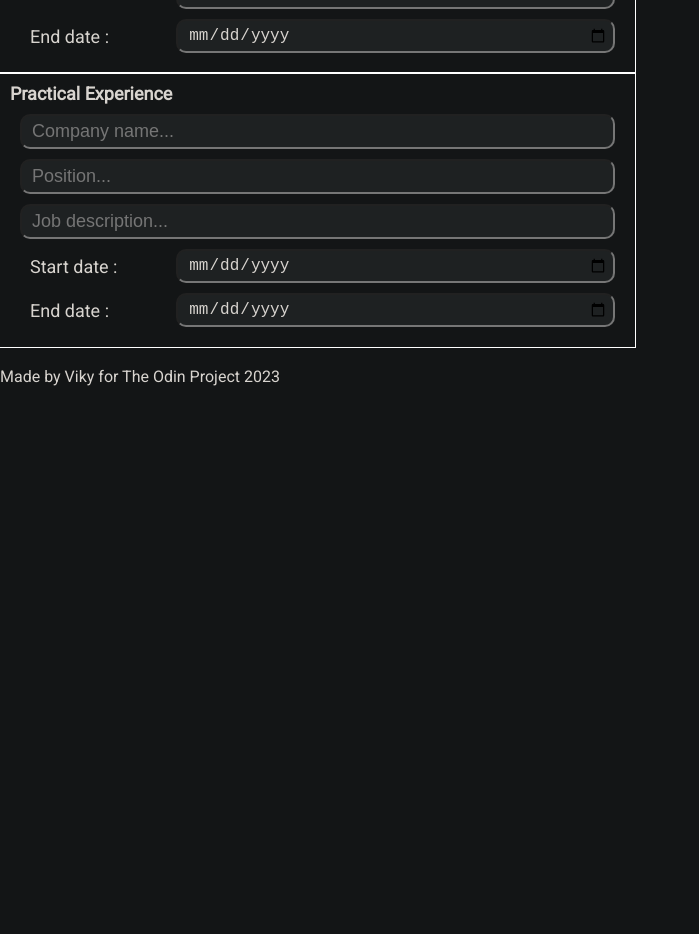
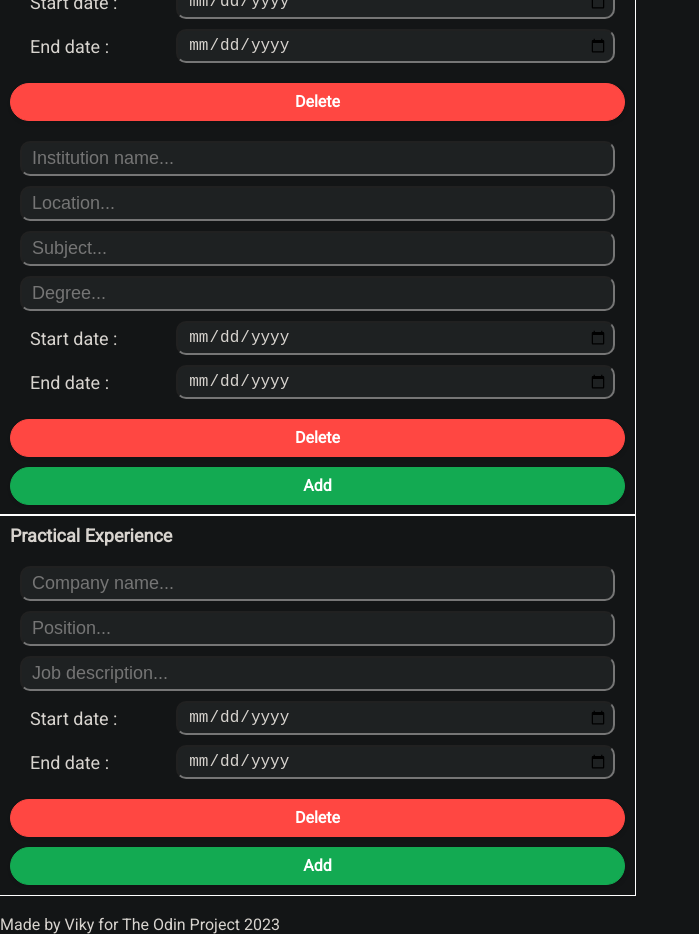
Before and after one commit to vikyw89/CVApplication, a React (Vite) app in the folder cv-app/: page / in a window 1280 px wide. Shown: the part 580-1514 px from the top of the page, without its empty margins (0-699 px from the left). Before the commit the page ends 966 px from the top, so only its background shows below. Built offline with nearby package versions, Linux system fonts and the light colour scheme.

Commit message:
checkpoint

```diff
--- a/cv-app/src/components/EducationalExperience.jsx
+++ b/cv-app/src/components/EducationalExperience.jsx
@@ -1,5 +1,6 @@
 import React from "react";
 import styles from './EducationalExperience.module.css'
+import { EducationalExperienceCard } from "./EducationalExperienceCard";
 
 const EducationalExperience = () => {
     return (
@@ -7,20 +8,9 @@ const EducationalExperience = () => {
             <div className={styles.title}>
                 Educational Experience
             </div>
-            <form className={styles.form}>
-                <input id="institutionName" name="institutionName" placeholder="Institution name..."/>
-                <input id="location" name="location" placeholder="Location..."/>
-                <input id="subject" name="subject" placeholder="Subject..."/>
-                <input id="degree" name="degree" placeholder="Degree..."/>
-                <div className={styles.subform}>
-                    <label htmlFor="eduStartDate">Start date :</label>
-                    <input id="eduStartDate" name="startDate" type="date" placeholder="Start date..."/>
-                </div>
-                <div className={styles.subform}>
-                    <label htmlFor="eduEndDate">End date :</label>
-                    <input id="eduEndDate" name="endDate" type="date" placeholder="End date..."/>
-                </div>
-            </form>
+            <EducationalExperienceCard/>
+            <EducationalExperienceCard/>
+            <button type="button" className={styles.add}>Add</button>
         </div>
     )
 }
--- a/cv-app/src/components/EducationalExperience.module.css
+++ b/cv-app/src/components/EducationalExperience.module.css
@@ -1,6 +1,9 @@
 .container {
     outline: 1px solid white;
     padding: 10px;
+    display: flex;
+    flex-direction: column;
+    gap:10px;
 }
 
 .title {
@@ -8,39 +11,40 @@
     font-weight: bold;
 }
 
-.form {
-    padding: 10px;
-    display: flex;
-    flex-direction: column;
-    gap:10px;
+.add {
+  width: 100%;
+  align-self: center;
+  background: #13aa52;
+  border: 1px solid #13aa52;
+  border-radius: 20px;
+  box-shadow: rgba(0, 0, 0, 0.1) 1px 2px 4px;
+  box-sizing: border-box;
+  color: #FFFFFF;
+  cursor: pointer;
+  display: inline-block;
+  font-family: nunito,roboto,proxima-nova,"proxima nova",sans-serif;
+  font-size: 16px;
+  font-weight: 800;
+  line-height: 16px;
+  min-height: 20px;
+  outline: 0;
+  padding: 10px;
+  text-align: center;
+  text-rendering: geometricprecision;
+  text-transform: none;
+  user-select: none;
+  -webkit-user-select: none;
+  touch-action: manipulation;
+  vertical-align: middle;
 }
 
-.subform {
-    display: grid;
-    grid-template-columns: 1fr 3fr;
-    gap:10px;
+.add:hover,
+.add:active {
+  background-color: initial;
+  background-position: 0 0;
+  color: #13aa52;
 }
 
-input {
-    background-color: var(--field-bg-color);
-    color: var(--darkreader-neutral-text);
-    width: 100%;
-    font-size: large;
-    border-radius: 10px;
-    padding: 5px;
-    padding-left: 10px;
+.add:active {
+  opacity: .5;
 }
-
-.subform>label {
-    color: var(--darkreader-neutral-text);
-    width: 100%;
-    font-size: large;
-    border-radius: 10px;
-    padding: 5px;
-    padding-left: 10px;
-    align-self: center;
-}
-
-*:focus {
-    outline: none;
-}
--- /dev/null
+++ b/cv-app/src/components/EducationalExperienceCard.jsx
@@ -0,0 +1,26 @@
+import React from "react";
+import styles from './EducationalExperienceCard.module.css'
+
+const EducationalExperienceCard = () => {
+    return (
+        <div className={styles.container}>
+            <form className={styles.form}>
+                <input id="institutionName" name="institutionName" placeholder="Institution name..."/>
+                <input id="location" name="location" placeholder="Location..."/>
+                <input id="subject" name="subject" placeholder="Subject..."/>
+                <input id="degree" name="degree" placeholder="Degree..."/>
+                <div className={styles.subform}>
+                    <label htmlFor="eduStartDate">Start date :</label>
+                    <input id="eduStartDate" name="startDate" type="date" placeholder="Start date..."/>
+                </div>
+                <div className={styles.subform}>
+                    <label htmlFor="eduEndDate">End date :</label>
+                    <input id="eduEndDate" name="endDate" type="date" placeholder="End date..."/>
+                </div>
+            </form>
+            <button type="button" className={styles.delete}>Delete</button>
+        </div>
+    )
+}
+
+export { EducationalExperienceCard }
--- /dev/null
+++ b/cv-app/src/components/EducationalExperienceCard.module.css
@@ -0,0 +1,80 @@
+.container {
+    display: flex;
+    flex-direction: column;
+    gap: 10px;
+}
+
+.form {
+    padding: 10px;
+    display: flex;
+    flex-direction: column;
+    gap:10px;
+}
+
+.subform {
+    display: grid;
+    grid-template-columns: 1fr 3fr;
+    gap:10px;
+}
+
+input {
+    background-color: var(--field-bg-color);
+    color: var(--darkreader-neutral-text);
+    width: 100%;
+    font-size: large;
+    border-radius: 10px;
+    padding: 5px;
+    padding-left: 10px;
+}
+
+.subform>label {
+    color: var(--darkreader-neutral-text);
+    width: 100%;
+    font-size: large;
+    border-radius: 10px;
+    padding: 5px;
+    padding-left: 10px;
+    align-self: center;
+}
+
+*:focus {
+    outline: none;
+}
+
+.delete {
+    width: 100%;
+    align-self: center;
+    background: #FF4742;
+    border: 1px solid #FF4742;
+    border-radius: 20px;
+    box-shadow: rgba(0, 0, 0, 0.1) 1px 2px 4px;
+    box-sizing: border-box;
+    color: #FFFFFF;
+    cursor: pointer;
+    display: inline-block;
+    font-family: nunito,roboto,proxima-nova,"proxima nova",sans-serif;
+    font-size: 16px;
+    font-weight: 800;
+    line-height: 16px;
+    min-height: 20px;
+    outline: 0;
+    padding: 10px;
+    text-align: center;
+    text-rendering: geometricprecision;
+    text-transform: none;
+    user-select: none;
+    -webkit-user-select: none;
+    touch-action: manipulation;
+    vertical-align: middle;
+}
+
+.delete:hover,
+.delete:active {
+    background-color: initial;
+    background-position: 0 0;
+    color: #FF4742;
+}
+
+.delete:active {
+    opacity: .5;
+}
--- a/cv-app/src/components/ExperienceCard.module.css
+++ /dev/null
@@ -1,8 +0,0 @@
-.container {
-    outline: 1px solid white;
-    padding: 10px;
-}
-
-input {
-    width: 100%;
-}
--- a/cv-app/src/components/PracticalExperience.jsx
+++ b/cv-app/src/components/PracticalExperience.jsx
@@ -1,5 +1,6 @@
 import React from "react";
 import styles from './PracticalExperience.module.css'
+import { PracticalExperienceCard } from "./PracticalExperienceCard";
 
 const PracticalExperience = () => {
     return (
@@ -7,19 +8,8 @@ const PracticalExperience = () => {
             <div className={styles.title}>
                 Practical Experience
             </div>
-            <form className={styles.form}>
-                <input id="companyName" name="companyName" placeholder="Company name..."/>
-                <input id="position" name="position" placeholder="Position..."/>
-                <input id="jobDescription" name="jobDescription" placeholder="Job description..."/>
-                <div className={styles.subform}>
-                    <label htmlFor="pStartDate">Start date :</label>
-                    <input id="pStartDate" name="startDate" type="date" placeholder="Start date..."/>
-                </div>
-                <div className={styles.subform}>
-                    <label htmlFor="pEndDate">End date :</label>
-                    <input id="pEndDate" name="endDate" type="date" placeholder="End date..."/>
-                </div>
-            </form>
+            <PracticalExperienceCard/>
+            <button type="button" className={styles.add}>Add</button>
         </div>
     )
 }
--- a/cv-app/src/components/PracticalExperience.module.css
+++ b/cv-app/src/components/PracticalExperience.module.css
@@ -1,6 +1,9 @@
 .container {
     outline: 1px solid white;
     padding: 10px;
+    display: flex;
+    flex-direction: column;
+    gap:10px;
 }
 
 .title {
@@ -8,39 +11,40 @@
     font-weight: bold;
 }
 
-.form {
-    padding: 10px;
-    display: flex;
-    flex-direction: column;
-    gap:10px;
+.add {
+  width: 100%;
+  align-self: center;
+  background: #13aa52;
+  border: 1px solid #13aa52;
+  border-radius: 20px;
+  box-shadow: rgba(0, 0, 0, 0.1) 1px 2px 4px;
+  box-sizing: border-box;
+  color: #FFFFFF;
+  cursor: pointer;
+  display: inline-block;
+  font-family: nunito,roboto,proxima-nova,"proxima nova",sans-serif;
+  font-size: 16px;
+  font-weight: 800;
+  line-height: 16px;
+  min-height: 20px;
+  outline: 0;
+  padding: 10px;
+  text-align: center;
+  text-rendering: geometricprecision;
+  text-transform: none;
+  user-select: none;
+  -webkit-user-select: none;
+  touch-action: manipulation;
+  vertical-align: middle;
 }
 
-.subform {
-    display: grid;
-    grid-template-columns: 1fr 3fr;
-    gap:10px;
+.add:hover,
+.add:active {
+  background-color: initial;
+  background-position: 0 0;
+  color: #13aa52;
 }
 
-input {
-    background-color: var(--field-bg-color);
-    color: var(--darkreader-neutral-text);
-    width: 100%;
-    font-size: large;
-    border-radius: 10px;
-    padding: 5px;
-    padding-left: 10px;
+.add:active {
+  opacity: .5;
 }
-
-.subform>label {
-    color: var(--darkreader-neutral-text);
-    width: 100%;
-    font-size: large;
-    border-radius: 10px;
-    padding: 5px;
-    padding-left: 10px;
-    align-self: center;
-}
-
-*:focus {
-    outline: none;
-}
--- /dev/null
+++ b/cv-app/src/components/PracticalExperienceCard.jsx
@@ -0,0 +1,25 @@
+import React from "react"
+import styles from './PracticalExperienceCard.module.css'
+
+const PracticalExperienceCard = () =>{
+    return (
+        <div className={styles.container}>
+            <form className={styles.form}>
+                <input id="companyName" name="companyName" placeholder="Company name..."/>
+                <input id="position" name="position" placeholder="Position..."/>
+                <input id="jobDescription" name="jobDescription" placeholder="Job description..."/>
+                <div className={styles.subform}>
+                    <label htmlFor="pStartDate">Start date :</label>
+                    <input id="pStartDate" name="startDate" type="date" placeholder="Start date..."/>
+                </div>
+                <div className={styles.subform}>
+                    <label htmlFor="pEndDate">End date :</label>
+                    <input id="pEndDate" name="endDate" type="date" placeholder="End date..."/>
+                </div>
+            </form>
+            <button type="button" className={styles.delete}>Delete</button>
+        </div>
+    )
+}
+
+export { PracticalExperienceCard }
--- /dev/null
+++ b/cv-app/src/components/PracticalExperienceCard.module.css
@@ -0,0 +1,80 @@
+.container {
+    display: flex;
+    flex-direction: column;
+    gap: 10px;
+}
+
+.form {
+    padding: 10px;
+    display: flex;
+    flex-direction: column;
+    gap:10px;
+}
+
+.subform {
+    display: grid;
+    grid-template-columns: 1fr 3fr;
+    gap:10px;
+}
+
+input {
+    background-color: var(--field-bg-color);
+    color: var(--darkreader-neutral-text);
+    width: 100%;
+    font-size: large;
+    border-radius: 10px;
+    padding: 5px;
+    padding-left: 10px;
+}
+
+.subform>label {
+    color: var(--darkreader-neutral-text);
+    width: 100%;
+    font-size: large;
+    border-radius: 10px;
+    padding: 5px;
+    padding-left: 10px;
+    align-self: center;
+}
+
+*:focus {
+    outline: none;
+}
+
+.delete {
+    width: 100%;
+    align-self: center;
+    background: #FF4742;
+    border: 1px solid #FF4742;
+    border-radius: 20px;
+    box-shadow: rgba(0, 0, 0, 0.1) 1px 2px 4px;
+    box-sizing: border-box;
+    color: #FFFFFF;
+    cursor: pointer;
+    display: inline-block;
+    font-family: nunito,roboto,proxima-nova,"proxima nova",sans-serif;
+    font-size: 16px;
+    font-weight: 800;
+    line-height: 16px;
+    min-height: 20px;
+    outline: 0;
+    padding: 10px;
+    text-align: center;
+    text-rendering: geometricprecision;
+    text-transform: none;
+    user-select: none;
+    -webkit-user-select: none;
+    touch-action: manipulation;
+    vertical-align: middle;
+}
+
+.delete:hover,
+.delete:active {
+    background-color: initial;
+    background-position: 0 0;
+    color: #FF4742;
+}
+
+.delete:active {
+    opacity: .5;
+}
```
Also changed, not shown: cv-app/src/components/ExperienceCard.jsx (deleted, +0 -13 lines).
